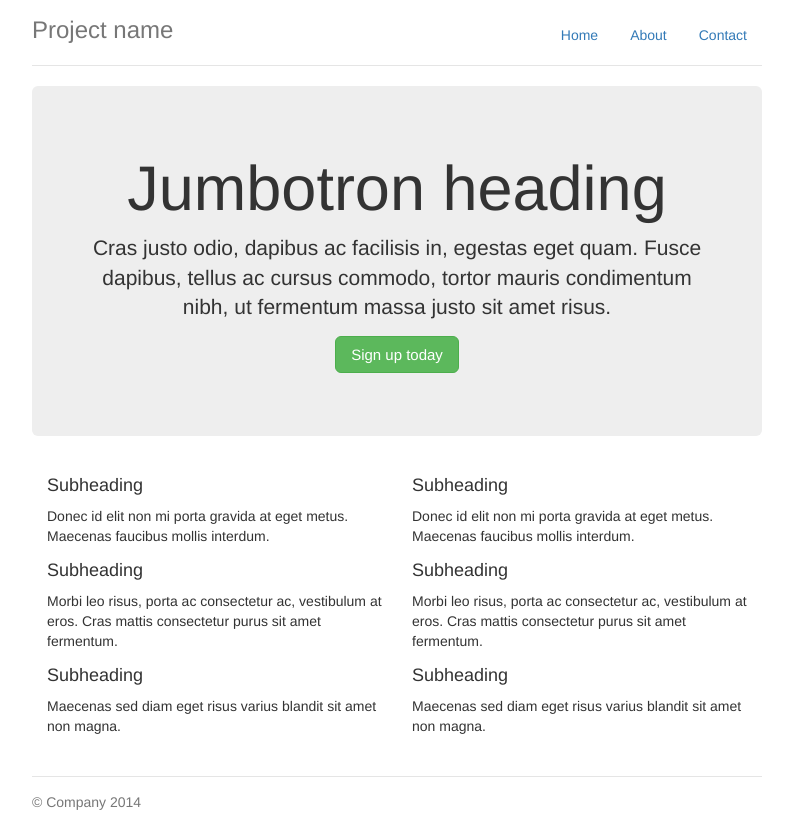
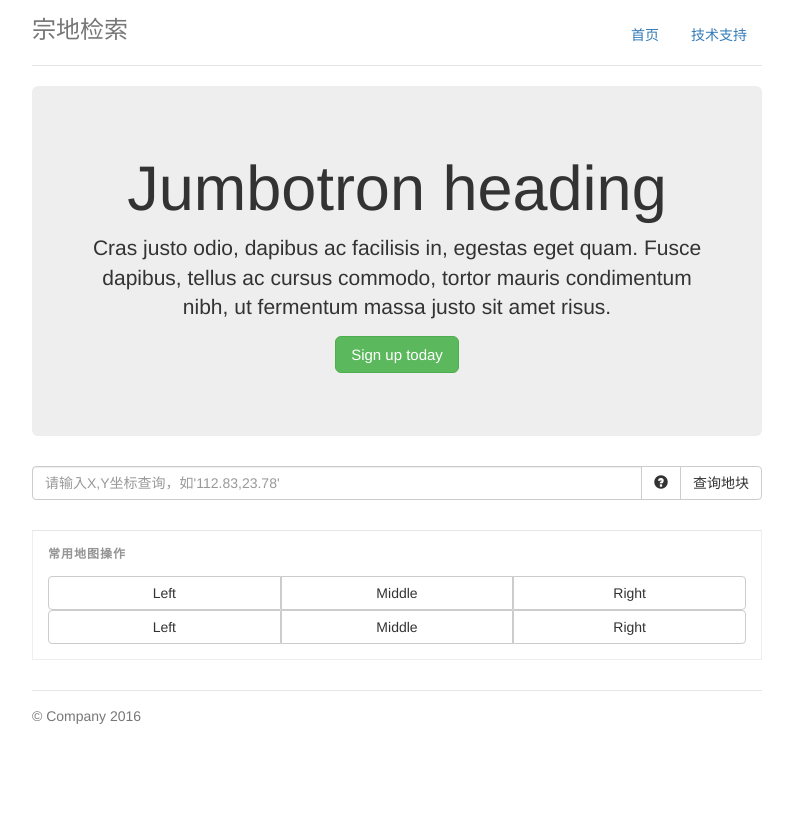
Before and after one commit to MuchContact/openlayers.demo, a plain HTML site: page demo.html in a window 1280 px wide. Shown: the whole page, without its empty margins (243-1036 px from the left). After the commit the page ends 800 px from the top, so only its background shows below. Drawn offline with Linux system fonts and the light colour scheme.

Commit message:
搭建地图初步页面布局

```diff
--- a/demo.html
+++ b/demo.html
@@ -24,17 +24,14 @@
         <nav style="float:right">
           <ul class="nav nav-pills float-xs-right">
             <li class="nav-item">
-              <a class="nav-link active" href="#">Home <span class="sr-only">(current)</span></a>
+              <a class="nav-link active" href="#">首页<span class="sr-only">(current)</span></a>
             </li>
             <li class="nav-item">
-              <a class="nav-link" href="#">About</a>
-            </li>
-            <li class="nav-item">
-              <a class="nav-link" href="#">Contact</a>
+              <a class="nav-link" href="#">技术支持</a>
             </li>
           </ul>
         </nav>
-        <h3 class="text-muted">Project name</h3>
+        <h3 class="text-muted">宗地检索</h3>
       </div>
 
       <div class="jumbotron">
@@ -44,31 +41,42 @@
       </div>
 
       <div class="row marketing">
-        <div class="col-lg-6">
-          <h4>Subheading</h4>
-          <p>Donec id elit non mi porta gravida at eget metus. Maecenas faucibus mollis interdum.</p>
+        <div class="input-group">
+          <input type="text" class="form-control" aria-label="test" placeholder="请输入X,Y坐标查询，如'112.83,23.78'">
+          <div class="input-group-btn">
+            <button type="button" class="btn btn-default" aria-label="Help"><span class="glyphicon glyphicon-question-sign"></span></button>
+            <button type="button" class="btn btn-default">查询地块</button>
+          </div>
+        </div>
+      </div>
 
-          <h4>Subheading</h4>
-          <p>Morbi leo risus, porta ac consectetur ac, vestibulum at eros. Cras mattis consectetur purus sit amet fermentum.</p>
-
-          <h4>Subheading</h4>
-          <p>Maecenas sed diam eget risus varius blandit sit amet non magna.</p>
+      <div class="bs-example">
+        <div class="btn-group btn-group-justified" role="group" aria-label="Justified button group">
+           <div class="btn-group" role="group">
+              <button type="button" class="btn btn-default">Left</button>
+           </div>
+           <div class="btn-group" role="group">
+              <button type="button" class="btn btn-default">Middle</button>
+           </div>
+           <div class="btn-group" role="group">
+              <button type="button" class="btn btn-default">Right</button>
+           </div>
         </div>
-
-        <div class="col-lg-6">
-          <h4>Subheading</h4>
-          <p>Donec id elit non mi porta gravida at eget metus. Maecenas faucibus mollis interdum.</p>
-
-          <h4>Subheading</h4>
-          <p>Morbi leo risus, porta ac consectetur ac, vestibulum at eros. Cras mattis consectetur purus sit amet fermentum.</p>
-
-          <h4>Subheading</h4>
-          <p>Maecenas sed diam eget risus varius blandit sit amet non magna.</p>
+        <div class="btn-group btn-group-justified" role="group" aria-label="Justified button group">
+           <div class="btn-group" role="group">
+              <button type="button" class="btn btn-default">Left</button>
+           </div>
+           <div class="btn-group" role="group">
+              <button type="button" class="btn btn-default">Middle</button>
+           </div>
+           <div class="btn-group" role="group">
+              <button type="button" class="btn btn-default">Right</button>
+           </div>
         </div>
       </div>
 
       <footer class="footer">
-        <p>&copy; Company 2014</p>
+        <p>&copy; Company 2016</p>
       </footer>
 
     </div> <!-- /container -->
--- a/narrow-jumbotron.css
+++ b/narrow-jumbotron.css
@@ -77,3 +77,38 @@ body {
     border-bottom: 0;
   }
 }
+
+@media (min-width: 768px)
+.bs-example {
+    margin-right: 0;
+    margin-left: 0;
+    background-color: #fff;
+    border-color: #ddd;
+    border-width: 1px;
+    border-radius: 4px 4px 0 0;
+    -webkit-box-shadow: none;
+    box-shadow: none;
+}
+
+.bs-example {
+    position: relative;
+    padding: 45px 15px 15px;
+    margin: 3rem 0;
+    border-color: #e5e5e5 #eee #eee;
+    border-style: solid;
+    border-width: 1px;
+    -webkit-box-shadow: inset 0 0px 0px rgba(0,0,0,.05);
+    box-shadow: inset 0 0px 0px rgba(0,0,0,.05);
+}
+
+.bs-example:after {
+    position: absolute;
+    top: 15px;
+    left: 15px;
+    font-size: 12px;
+    font-weight: 700;
+    color: #959595;
+    text-transform: uppercase;
+    letter-spacing: 1px;
+    content: "常用地图操作";
+}
```
